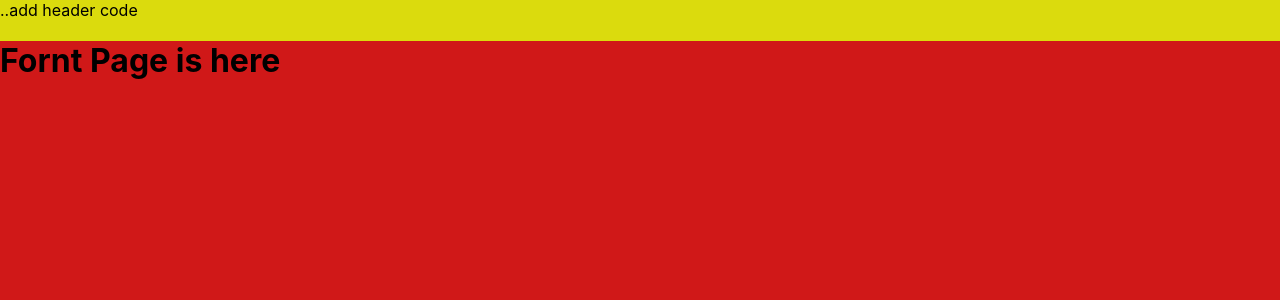
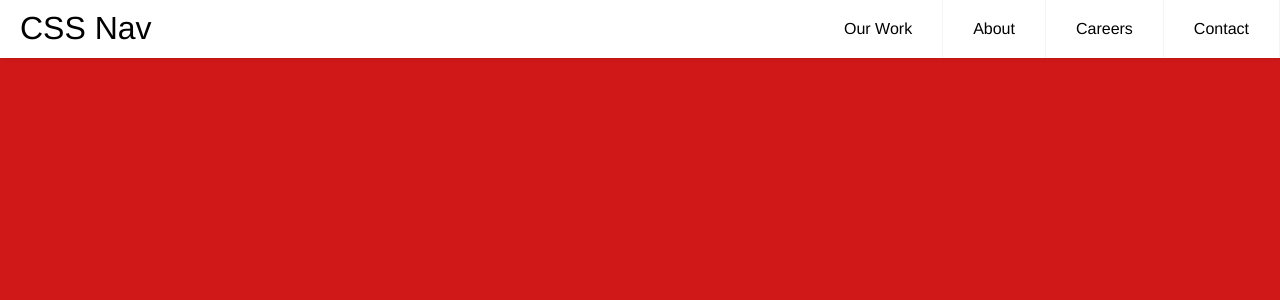
Before and after one commit to farhanyousaf786/hexagon, a React (Create React App) app: page / in a window 1280 px wide. Shown: the top 300 px of the page. Built offline with nearby package versions, Linux system fonts and the light colour scheme.

Commit message:
edited css

```diff
--- /dev/null
+++ b/src/Components/Header/Header.css
@@ -0,0 +1,154 @@
+body {
+  margin: 0;
+  font-family: Helvetica, sans-serif;
+  background-color: #f4f4f4;
+}
+
+a {
+  color: #000;
+}
+
+/* header */
+
+.header {
+  background-color: #fff;
+  box-shadow: 1px 1px 4px 0 rgba(0,0,0,.1);
+  position: fixed;
+  width: 100%;
+  z-index: 3;
+}
+
+.header ul {
+  margin: 0;
+  padding: 0;
+  list-style: none;
+  overflow: hidden;
+  background-color: #fff;
+}
+
+.header li a {
+  display: block;
+  padding: 20px 20px;
+  border-right: 1px solid #f4f4f4;
+  text-decoration: none;
+}
+
+.header li a:hover,
+.header .menu-btn:hover {
+  background-color: #f4f4f4;
+}
+
+.header .logo {
+  display: block;
+  float: left;
+  font-size: 2em;
+  padding: 10px 20px;
+  text-decoration: none;
+}
+
+/* menu */
+
+.header .menu {
+  clear: both;
+  max-height: 0;
+  transition: max-height .2s ease-out;
+}
+
+/* menu icon */
+
+.header .menu-icon {
+  cursor: pointer;
+  display: inline-block;
+  float: right;
+  padding: 28px 20px;
+  position: relative;
+  user-select: none;
+}
+
+.header .menu-icon .navicon {
+  background: #333;
+  display: block;
+  height: 2px;
+  position: relative;
+  transition: background .2s ease-out;
+  width: 18px;
+}
+
+.header .menu-icon .navicon:before,
+.header .menu-icon .navicon:after {
+  background: #333;
+  content: '';
+  display: block;
+  height: 100%;
+  position: absolute;
+  transition: all .2s ease-out;
+  width: 100%;
+}
+
+.header .menu-icon .navicon:before {
+  top: 5px;
+}
+
+.header .menu-icon .navicon:after {
+  top: -5px;
+}
+
+/* menu btn */
+
+.header .menu-btn {
+  display: none;
+}
+
+.header .menu-btn:checked ~ .menu {
+  max-height: 240px;
+}
+
+.header .menu-btn:checked ~ .menu-icon .navicon {
+  background: transparent;
+}
+
+.header .menu-btn:checked ~ .menu-icon .navicon:before {
+  transform: rotate(-45deg);
+}
+
+.header .menu-btn:checked ~ .menu-icon .navicon:after {
+  transform: rotate(45deg);
+}
+
+.header .menu-btn:checked ~ .menu-icon:not(.steps) .navicon:before,
+.header .menu-btn:checked ~ .menu-icon:not(.steps) .navicon:after {
+  top: 0;
+}
+
+/* 48em = 768px */
+
+@media (min-width: 48em) {
+  .header li {
+    float: left;
+  }
+  .header li a {
+    padding: 20px 30px;
+  }
+  .header .menu {
+    clear: none;
+    float: right;
+    max-height: none;
+  }
+  .header .menu-icon {
+    display: none;
+  }
+}
+
+
+.is-sticky {
+    position: fixed;
+    top: 0;
+    left: 0;
+    width: 100%;
+
+    box-shadow: 0 2px 24px 0 rgb(0 0 0 / 15%);
+    background-color: #ffffff !important;
+    animation: 500ms ease-in-out 0s normal none 1 running fadeInDown;
+    padding-top: 0px;
+    padding-bottom: 0px;
+  }
--- a/src/Components/Header/Header.jsx
+++ b/src/Components/Header/Header.jsx
@@ -1,5 +1,5 @@
 import React, { useEffect } from "react";
-import './Header.scss';
+import './Header.css';
 
 
 const Header = () => {
@@ -15,14 +15,29 @@
   const isSticky = (e) => {
     const header = document.querySelector(".header-section");
     const scrollTop = window.scrollY;
-    scrollTop >= 250
+    scrollTop >= 100
       ? header.classList.add("is-sticky")
       : header.classList.remove("is-sticky");
   };
   return (
     <>
       <header className="header-section d-none d-xl-block">
-        ..add header code
+
+
+      <header class="header">
+  <a href="" class="logo">CSS Nav</a>
+  <input class="menu-btn" type="checkbox" id="menu-btn" />
+  <label class="menu-icon" for="menu-btn"><span class="navicon"></span></label>
+  <ul class="menu">
+    <li><a href="#work">Our Work</a></li>
+    <li><a href="#about">About</a></li>
+    <li><a href="#careers">Careers</a></li>
+    <li><a href="#contact">Contact</a></li>
+  </ul>
+</header>
+
+
+
       </header>
     </>
   );
--- a/src/Components/Header/Header.scss
+++ /dev/null
@@ -1,12 +0,0 @@
-.is-sticky {
-    position: fixed;
-    top: 0;
-    left: 0;
-    width: 100%;
-    z-index: 999;
-    box-shadow: 0 2px 24px 0 rgb(0 0 0 / 15%);
-    background-color: #ffffff !important;
-    animation: 500ms ease-in-out 0s normal none 1 running fadeInDown;
-    padding-top: 0px;
-    padding-bottom: 0px;
-  }
--- a/src/index.css
+++ b/src/index.css
@@ -11,3 +11,8 @@
   font-family: source-code-pro, Menlo, Monaco, Consolas, 'Courier New',
     monospace;
 }
+*{
+  margin: 0;
+  padding: 0;
+  box-sizing: border-box;
+ }
```
Also changed, not shown: src/Pages/FrontPage/FrontPage.css (line endings or trailing spaces).
